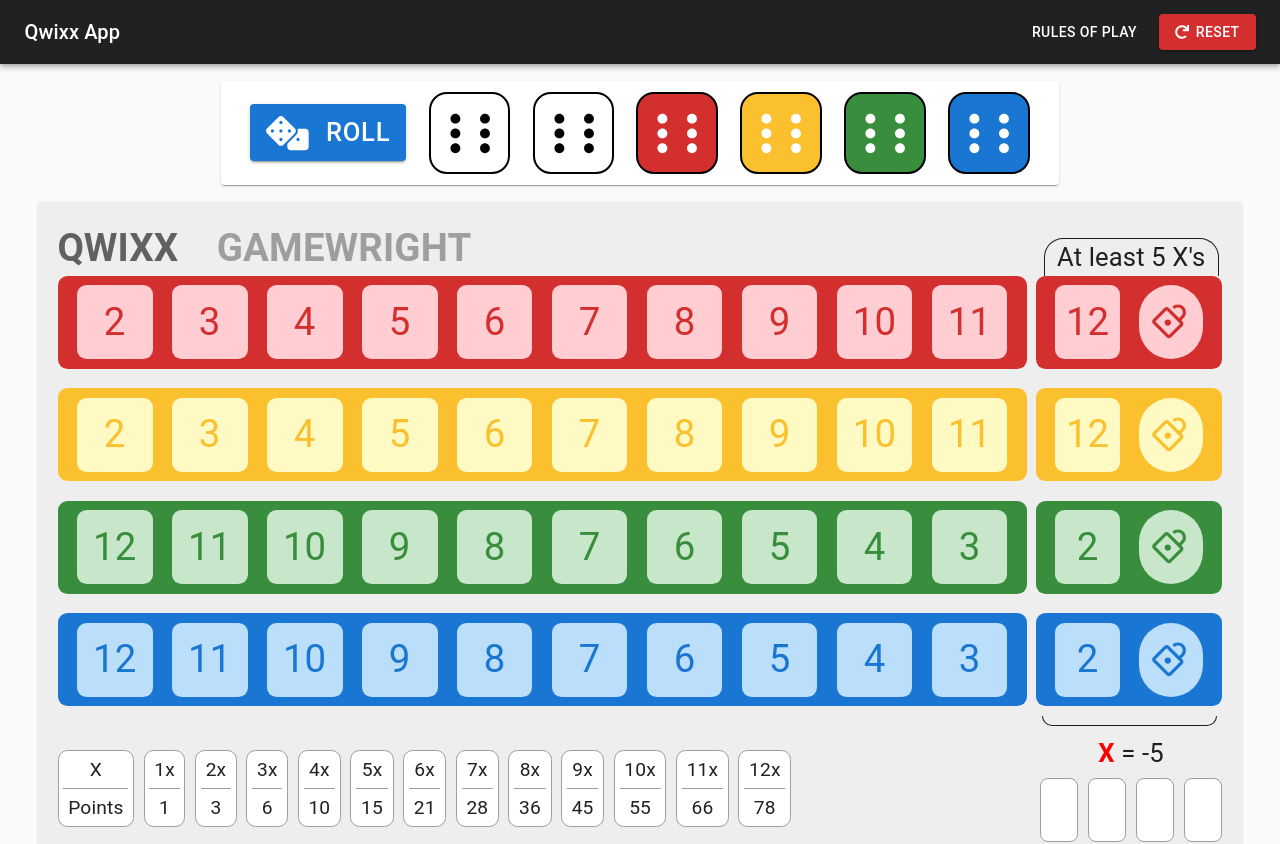
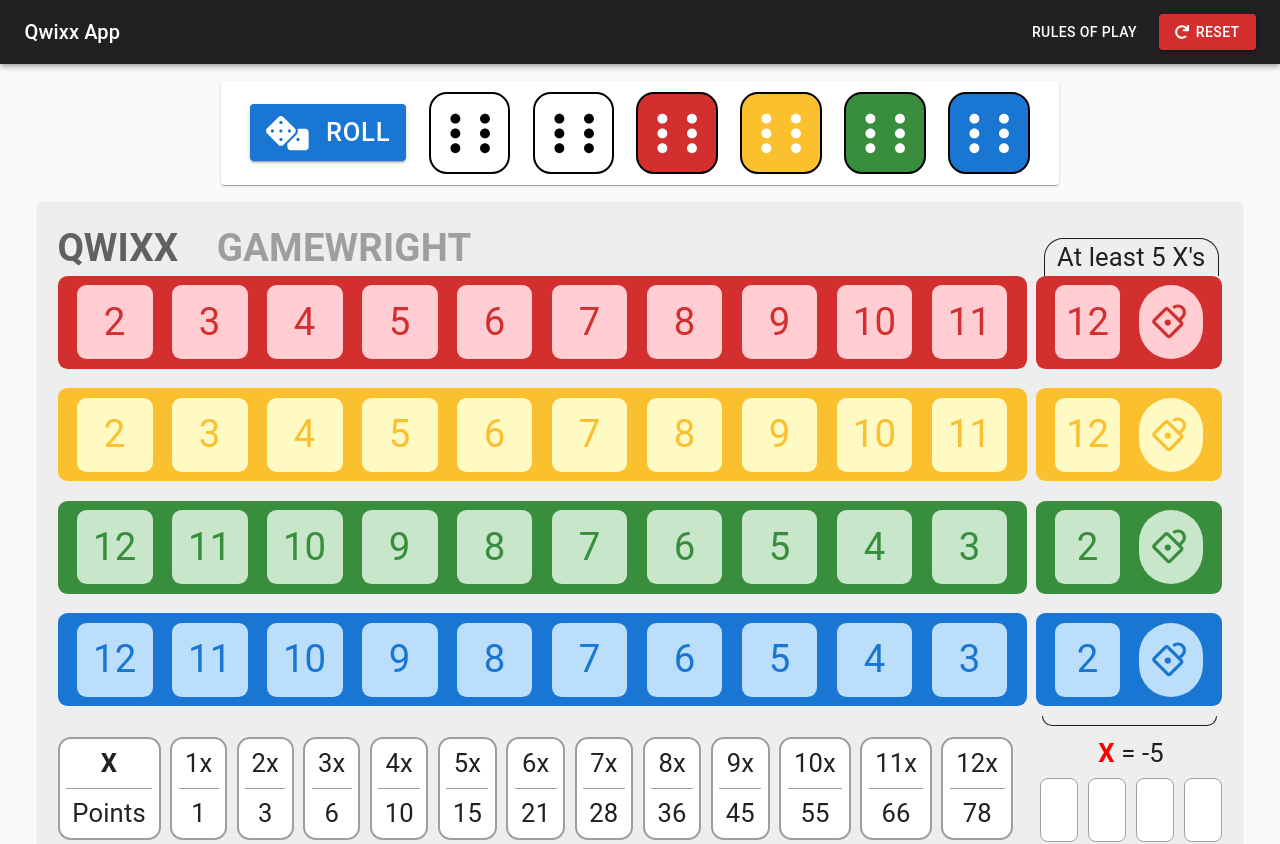
Before and after one commit to Sutherlandon/qwixx-app, a React (Create React App) app: page / in a window 1280 px wide. Shown: the top 844 px of the page. Built offline with nearby package versions, Linux system fonts and the light colour scheme.

Commit message:
Changed the size of score scale to better reflec the original card

```diff
--- a/src/components/StrikesRow.js
+++ b/src/components/StrikesRow.js
@@ -14,7 +14,7 @@ const useStyles = makeStyles((theme) => ({
     backgroundColor: 'white',
     border: `0.1em solid ${theme.palette.grey.main}`,
     borderRadius: theme.spacing(2),
-    fontSize:'1.5vw',
+    fontSize:'2vw',
     paddingLeft: theme.spacing(),
     paddingRight: theme.spacing(),
   },
@@ -62,7 +62,7 @@ function StrikesRow(props) {
         <Grid container spacing={1} justify='space-between' wrap='nowrap'>
           <Grid item >
             <div className={classes.score}>
-              <div className={classes.scoreTop}>X</div>
+              <div className={classes.scoreTop} style={{ fontWeight: 'bold' }}>X</div>
               <div className={classes.scoreBottom}>Points</div>
             </div>
           </Grid>
```
